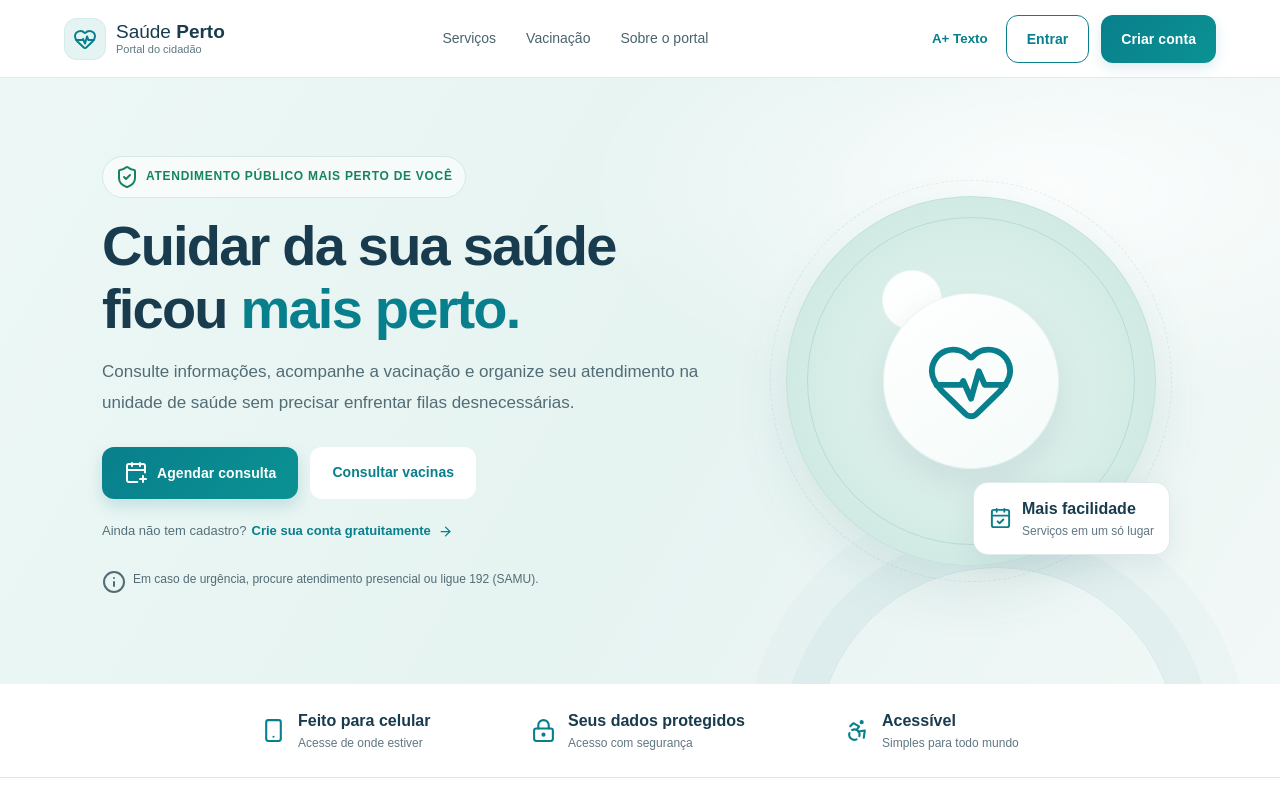
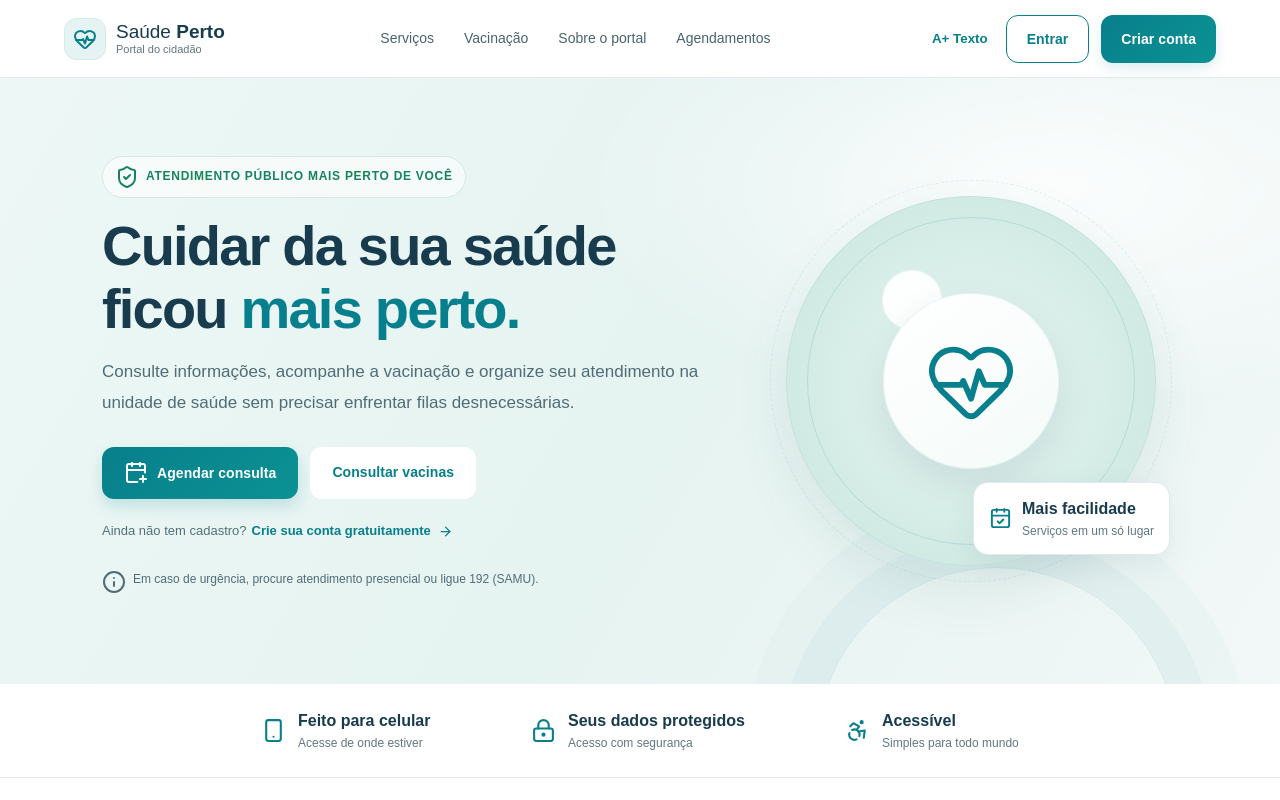
Before and after one commit to filipecorreiax1-cmyk/plataforma-de-saude, a website: page index.html in a window 1280 px wide. Shown: the top 800 px of the page. Drawn offline with nearby package versions, Linux system fonts and the light colour scheme; no server answers.

Commit message:
Libera espaço no cabeçalho para links úteis

```diff
--- a/index.html
+++ b/index.html
@@ -17,7 +17,7 @@
         <a class="brand" href="#" aria-label="Saúde Perto - início"><span class="brand-mark"><i
                     data-lucide="heart-pulse"></i></span><span>Saúde <b>Perto</b><small>Portal do
                     cidadão</small></span></a>
-        <nav class="desktop-nav" aria-label="Navegação principal"><a href="#servicos">Serviços</a><a href="#vacinas">Vacinação</a><a href="#informacoes">Sobre o portal</a><a href="/conta.html" id="desktop-dashboard-link" hidden>Meu painel</a></nav>
+        <nav class="desktop-nav" aria-label="Navegação principal"><a href="#servicos">Serviços</a><a href="#vacinas">Vacinação</a><a href="#informacoes">Sobre o portal</a><a href="#servicos">Agendamentos</a></nav>
         <div class="top-actions">
             <button class="text-button" id="font-toggle" type="button">A+ Texto</button>
             <button class="button button-outline" id="login-open" type="button">Entrar</button>
```
